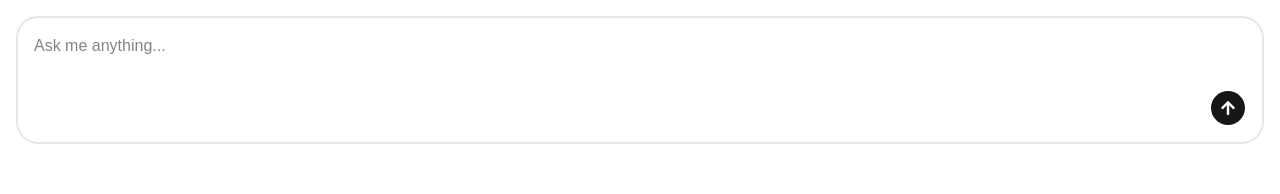
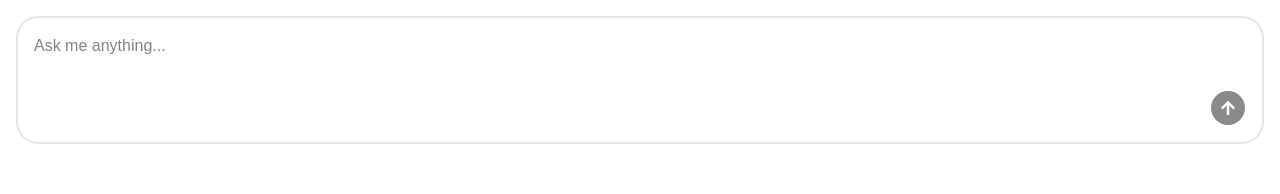
Before and after one commit to seran905/ai-powered-chatbot, a React (Vite) app in the folder packages/client/: page / in a window 1280 px wide. Shown: the top 194 px of the page. Built offline with nearby package versions, Linux system fonts and the light colour scheme.

Commit message:
Handle Form submission with React-hook-form

```diff
--- a/packages/client/package.json
+++ b/packages/client/package.json
@@ -18,6 +18,7 @@
       "lucide-react": "^1.46.0",
       "react": "^19.2.8",
       "react-dom": "^19.2.8",
+      "react-hook-form": "^7.88.0",
       "react-icons": "^5.7.0",
       "shadcn": "^4.21.0",
       "tailwindcss": "^4.3.3",
--- a/packages/client/src/components/ChatBot.tsx
+++ b/packages/client/src/components/ChatBot.tsx
@@ -1,18 +1,49 @@
+import { useForm } from 'react-hook-form';
 import { FaArrowUp } from 'react-icons/fa';
 import { Button } from './ui/button';
 
+type FormData = {
+   prompt: string;
+};
+
 const ChatBot = () => {
+   const { register, handleSubmit, reset, formState } = useForm<FormData>();
+
+   const onSubmit = (data: FormData) => {
+      console.log(data);
+      reset(); // Reset the form after submission
+   };
+
+   const onKeyDown = (e: React.KeyboardEvent<HTMLFormElement>) => {
+      if (e.key === 'Enter' && !e.shiftKey) {
+         e.preventDefault();
+         handleSubmit(onSubmit)();
+      }
+   };
+
    return (
-      <div className="flex flex-col gap-2 items-end border-2 p-4 rounded-3xl">
+      <form
+         onSubmit={handleSubmit(onSubmit)}
+         onKeyDown={onKeyDown}
+         className="flex flex-col gap-2 items-end border-2 p-4 rounded-3xl"
+      >
          <textarea
+            {...register('prompt', {
+               required: true,
+               validate: (value) => value.trim().length > 0,
+            })}
             className="w-full border-0 focus:outline-0 resize-none"
             placeholder="Ask me anything..."
             maxLength={1000}
          />
-         <Button className="rounded-full w-9 h-9">
+         <Button
+            disabled={!formState.isValid}
+            type="submit"
+            className="rounded-full w-9 h-9"
+         >
             <FaArrowUp />
          </Button>
-      </div>
+      </form>
    );
 };
 
```
Also changed, not shown: 1 other file (tests, documents, lock files or other folders).
